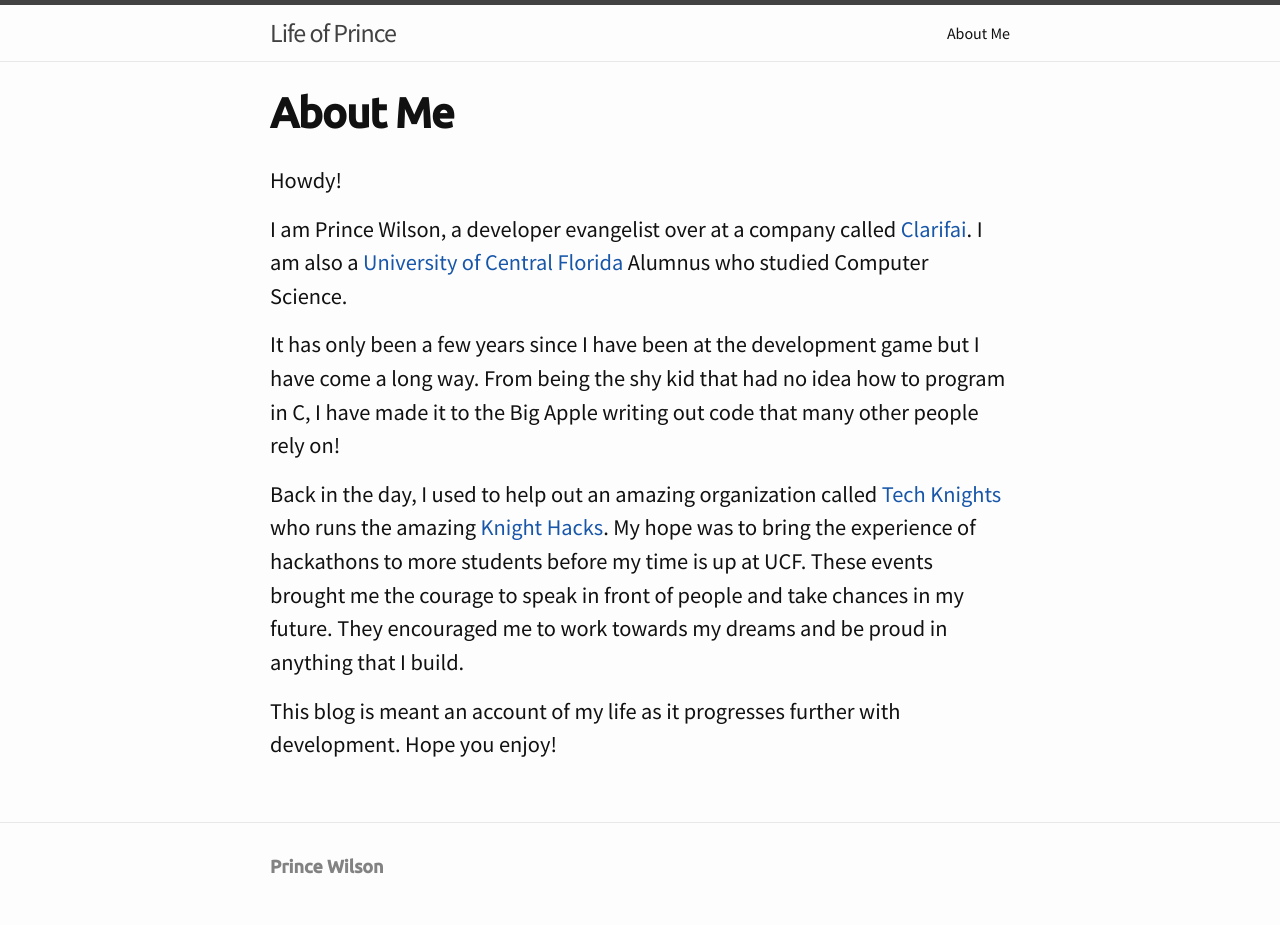
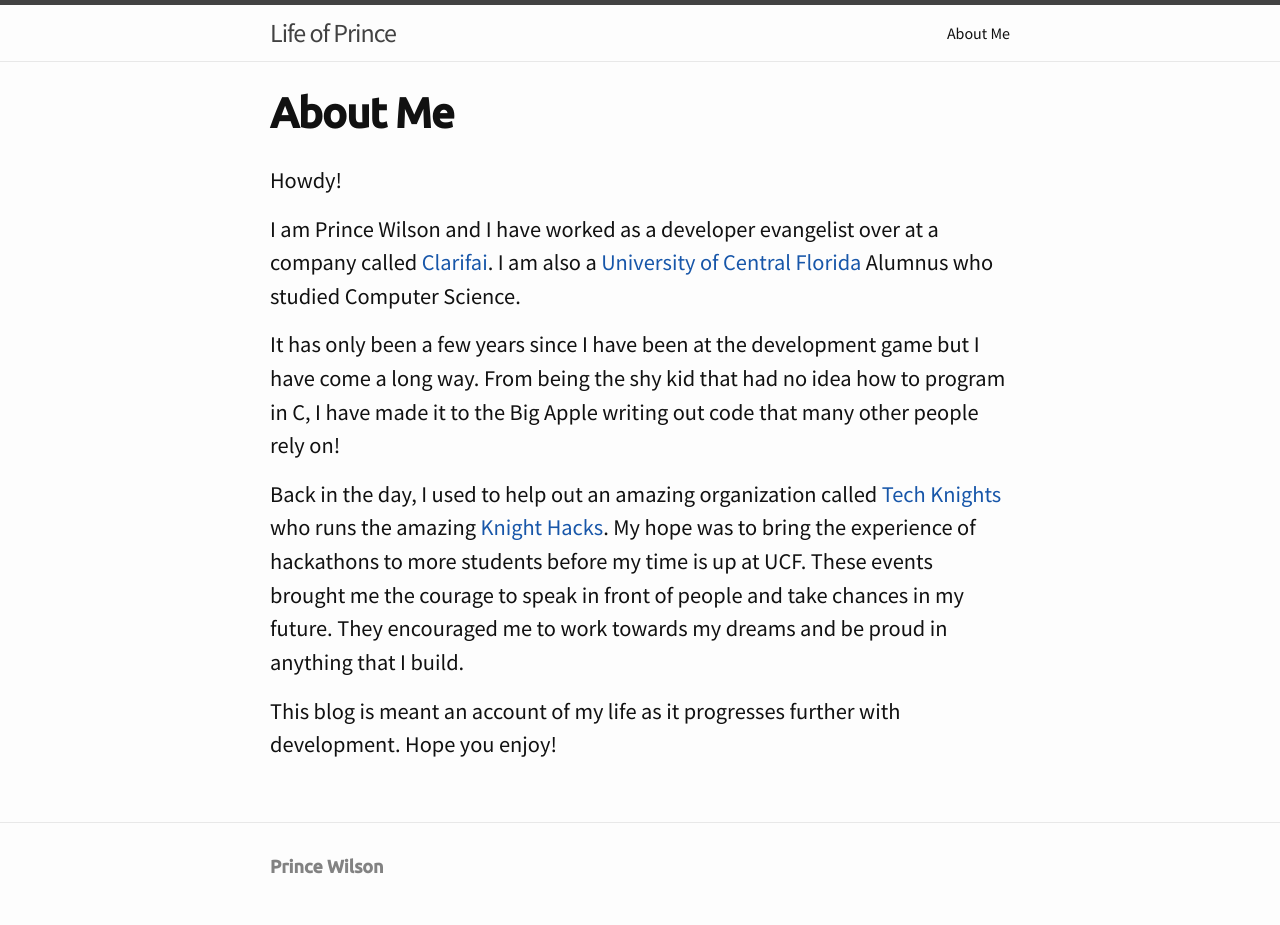
Before and after one commit to maxcell/blog, a Jekyll site: the page built from about.md, in a window 1280 px wide. Built offline with Jekyll 4.4.1, drawn with Linux system fonts in a browser that asks for light colours; comment, search, counter and statistics services are not loaded.

```diff
--- a/about.md
+++ b/about.md
@@ -6,7 +6,7 @@ permalink: /about/
 
 Howdy!
 
-I am Prince Wilson, a developer evangelist over at a company called [Clarifai](https://www.clarifai.com). I am also a [University of Central Florida](http://www.ucf.edu/) Alumnus who studied Computer Science.
+I am Prince Wilson and I have worked as a developer evangelist over at a company called [Clarifai](https://www.clarifai.com). I am also a [University of Central Florida](http://www.ucf.edu/) Alumnus who studied Computer Science.
 
 It has only been a few years since I have been at the development game but I have
 come a long way. From being the shy kid that had no idea how to program in C,
```
